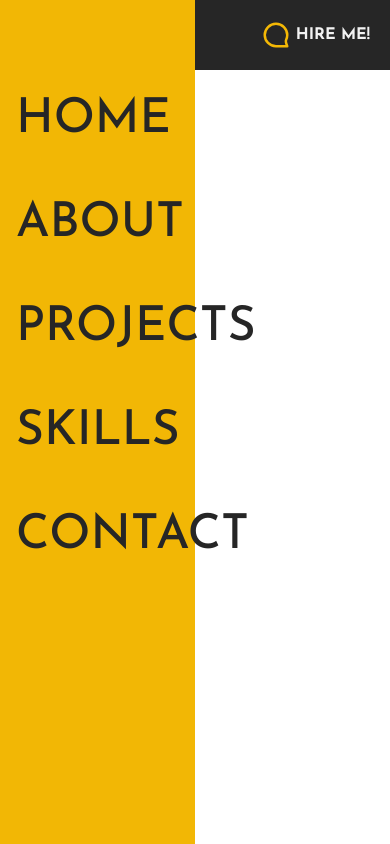
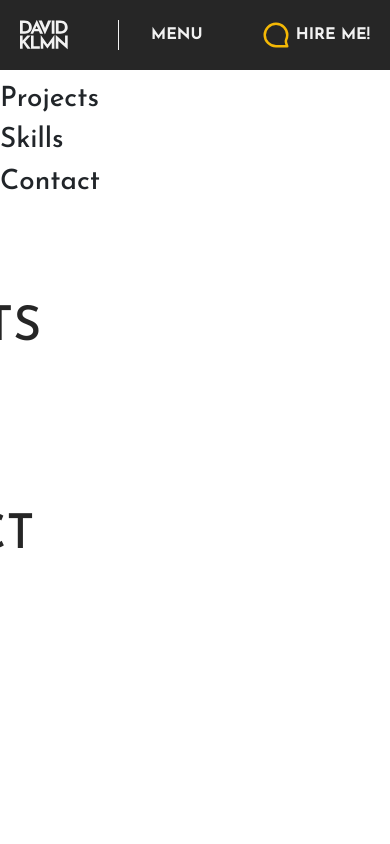
Before and after one commit to davidklmn/portfolio, a React (Create React App) app: page / in a window 390 px wide. Built offline with nearby package versions, Linux system fonts and the light colour scheme.

Commit message:
Menu toggle

```diff
--- a/src/components/Navigation.js
+++ b/src/components/Navigation.js
@@ -1,19 +1,45 @@
 import './navigation.css'
 import {ReactComponent as Logo} from '../pictures/davidklmn_logo.svg';
 import {ReactComponent as Message} from '../pictures/message.svg';
+import { useState } from 'react';
 
 export default function Navigation(){
+
+  const [toggle, setToggle] = useState('false');
+  const [menu, setMenu] = useState('Menu')
+
+  function menuToggle(){
+    const navToggle = document.querySelector('.nav-toggle');
+
+    navToggle.addEventListener('click', ()=>{
+       if(toggle === 'false'){
+        setToggle('true')
+        navToggle.classList.add('toggle-open')
+       } else {
+        setToggle('false')
+        navToggle.classList.remove('toggle-open')
+      }
+
+      if(menu === 'Menu'){
+        setMenu('Close')
+      } else {
+        setMenu('Menu')
+      }
+    })
+  }
+
   return (
     <nav>
       <div className="nav-container">
         <a href='/'><Logo className='logo'/></a>
-        <div className='navlink'>
-          <ul>
-            <div><a href='#home'>Home</a></div>
-            <div><a href='#about'>About</a></div>
-            <div><a href='#projects'>Projects</a></div>
-            <div><a href='#skills'>Skills</a></div>
-            <div><a href='#contact'>Contact</a></div>
+        <button onClick={menuToggle} className='nav-toggle' aria-controls='primary-navigation' aria-expanded='false'><span className='menu-button'>{menu}</span></button>
+        <div className='navlink' data-visible={toggle}>
+          <ul id='primary-navigation'>
+            <div><a onClick={menuToggle} href='#home'>Home</a></div>
+            <div><a onClick={menuToggle} href='#about'>About</a></div>
+            <div><a onClick={menuToggle} href='#projects'>Projects</a></div>
+            <div><a onClick={menuToggle} href='#skills'>Skills</a></div>
+            <div><a onClick={menuToggle} href='#contact'>Contact</a></div>
           </ul>
         </div>
         <div className='cta-container'>
--- a/src/components/navigation.css
+++ b/src/components/navigation.css
@@ -14,6 +14,7 @@
     padding-right: 50px;
     border-right: 1px solid black;
     filter: invert(100%) sepia(0%) saturate(2544%) hue-rotate(329deg) brightness(116%) contrast(90%);
+    z-index: 9999;
 }
 
 .navlink {
@@ -44,6 +45,15 @@
     color: var(--darkyellow);
 }
 
+.nav-toggle{
+    display: none;
+    padding-left: 2rem;
+    text-transform: uppercase;
+    border: none;
+    background-color: transparent;
+    color: var(--textcolor);
+}
+
 .cta-container {
     display: flex;
     margin-left: auto;
@@ -69,7 +79,14 @@
         position: fixed;
         inset: 0 30% 0 0;
         background: var(--darkyellow);
+        backdrop-filter: 1rem;
         padding: 4.25rem 0;
+        transform: translateX(-110%);
+        transition: 0.5s ease;
+    }
+
+    .navlink[data-visible='true']{
+        transform: translateX(0%);
     }
 
     .navlink ul {
@@ -93,5 +110,16 @@
         color: var(--darkgrey);
         font-size: 3rem;
         padding: 1rem;
+        cursor: pointer;
+    }
+
+    .nav-toggle{
+        display: block;
+        z-index: 2000;
+        font-weight: 700;
+        transition: 0.3s ease-in-out;
+    }
+    .toggle-open{
+        color: var(--darkgrey);
     }
 }
--- a/src/index.css
+++ b/src/index.css
@@ -9,11 +9,16 @@
   src: local('JosefinSans'), url(./fonts/JosefinSans.ttf) format('ttf');
 }
 
+html{
+  overflow-x: hidden;
+}
+
 body {
   margin: 0;
   font-family: 'JosefinSans' !important;
   -webkit-font-smoothing: antialiased;
   -moz-osx-font-smoothing: grayscale;
+  overflow-x: hidden;
 }
 
 code {
```
